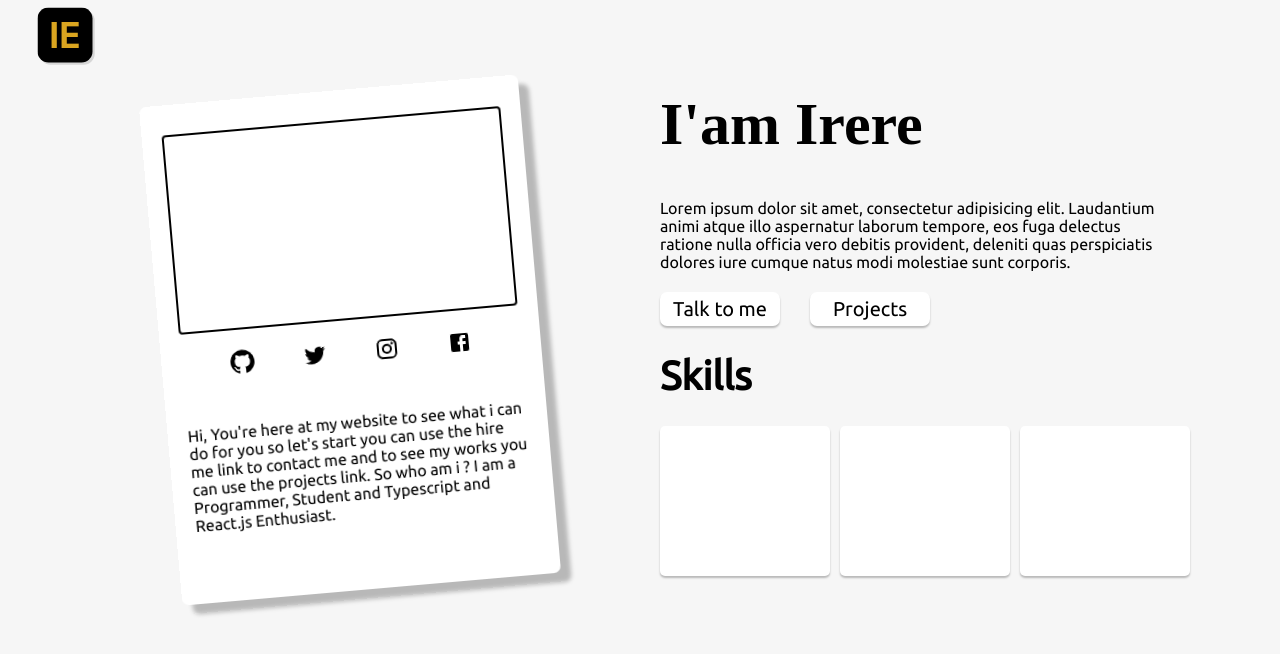
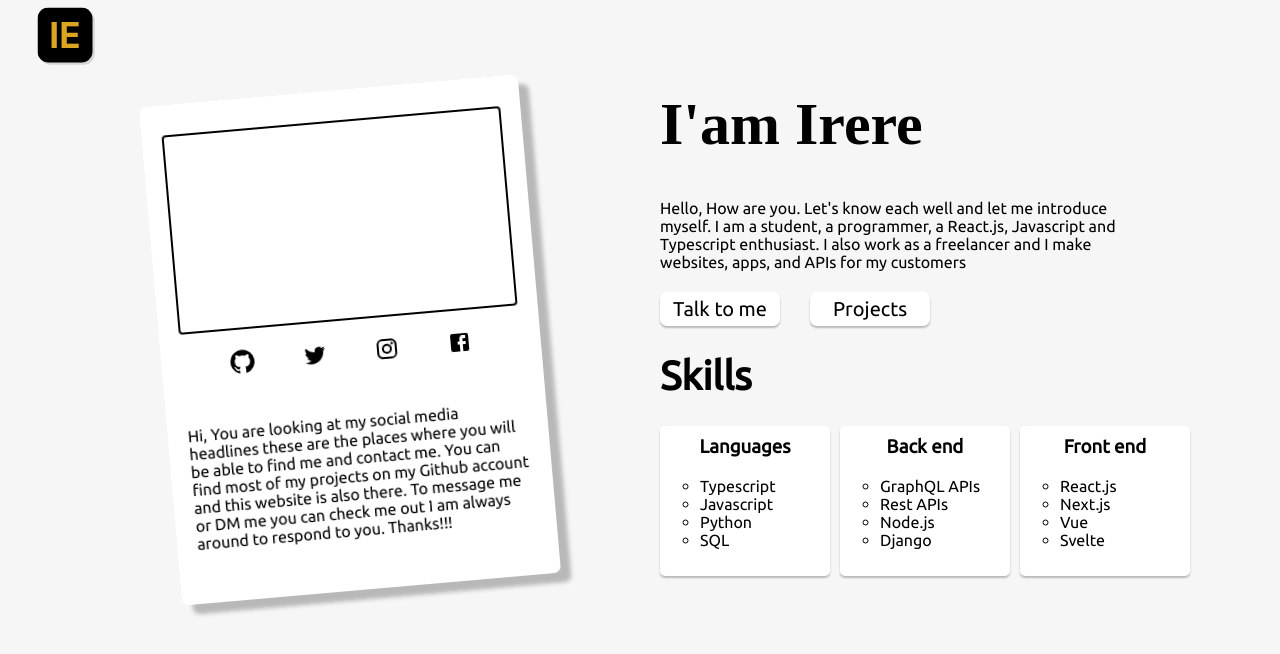
Before and after one commit to Irere123/My-Portfolio-v0, a Next.js app: page / in a window 1280 px wide. Shown: the top 654 px of the page. Built offline with nearby package versions, Linux system fonts and the light colour scheme.

Commit message:
feat: introduction and skills have been finishes

```diff
--- a/components/About.js
+++ b/components/About.js
@@ -13,10 +13,10 @@ function About() {
       </div>
       <div className={styles.AboutText}>
         <h4>
-          Lorem ipsum dolor sit amet, consectetur adipisicing elit. Laudantium
-          animi atque illo aspernatur laborum tempore, eos fuga delectus ratione
-          nulla officia vero debitis provident, deleniti quas perspiciatis
-          dolores iure cumque natus modi molestiae sunt corporis.
+          Hello, How are you. Let's know each well and let me introduce myself.
+          I am a student, a programmer, a React.js, Javascript and Typescript
+          enthusiast. I also work as a freelancer and I make websites, apps, and
+          APIs for my customers
         </h4>
       </div>
       <div className={styles.ContactButton}>
@@ -31,9 +31,39 @@ function About() {
         <h1>Skills</h1>
       </div>
       <div className={styles.SkillsContainer}>
-        <div className={styles.SkillCard}></div>
-        <div className={styles.SkillCard}></div>
-        <div className={styles.SkillCard}></div>
+        <div className={styles.SkillCard}>
+          <h3 className={styles.SkillCategory}>Languages</h3>
+          <div className={styles.SkillsList}>
+            <ul>
+              <li>Typescript</li>
+              <li>Javascript</li>
+              <li>Python</li>
+              <li>SQL</li>
+            </ul>
+          </div>
+        </div>
+        <div className={styles.SkillCard}>
+          <h3 className={styles.SkillCategory}>Back end</h3>
+          <div className={styles.SkillsList}>
+            <ul>
+              <li>GraphQL APIs</li>
+              <li>Rest APIs</li>
+              <li>Node.js</li>
+              <li>Django</li>
+            </ul>
+          </div>
+        </div>
+        <div className={styles.SkillCard}>
+          <h3 className={styles.SkillCategory}>Front end</h3>
+          <div className={styles.SkillsList}>
+            <ul>
+              <li>React.js</li>
+              <li>Next.js</li>
+              <li>Vue</li>
+              <li>Svelte</li>
+            </ul>
+          </div>
+        </div>
       </div>
     </div>
   );
--- a/components/Card.js
+++ b/components/Card.js
@@ -41,10 +41,11 @@ function Card() {
         </div>
         <div className={styles.cardText}>
           <p>
-            Hi, You're here at my website to see what i can do for you so let's
-            start you can use the hire me link to contact me and to see my works
-            you can use the projects link. So who am i ? I am a Programmer,
-            Student and Typescript and React.js Enthusiast.
+            Hi, You are looking at my social media headlines these are the
+            places where you will be able to find me and contact me. You can
+            find most of my projects on my Github account and this website is
+            also there. To message me or DM me you can check me out I am always
+            around to respond to you. Thanks!!!
           </p>
         </div>
       </div>
--- a/styles/Home.module.css
+++ b/styles/Home.module.css
@@ -172,6 +172,12 @@
   width: 170px;
   height: 150px;
   border-radius: 5px;
+  cursor: pointer;
+  transition: transfrom 100ms ease-in-out;
+}
+
+.SkillCard:hover {
+  transform: scale(1.09);
 }
 
 .MoreButton {
@@ -183,6 +189,21 @@
   justify-content: center;
   align-items: center;
   margin-top: 40px;
+}
+
+.SkillCategory {
+  display: flex;
+  justify-content: center;
+  font-family: "Ubuntu", Calibri;
+  margin-top: 10px;
+}
+
+.SkillsList {
+  font-family: "Ubuntu", Calibri;
+}
+
+.SkillsList > ul {
+  list-style: circle;
 }
 
 /* Small screen */
--- a/styles/Projects.module.css
+++ b/styles/Projects.module.css
@@ -5,7 +5,7 @@
 .Projects > h1 {
   margin-left: 10px;
   font-weight: 600;
-  font-family: Calibri;
+  font-family: "Ubuntu", Calibri;
 }
 
 .ProjectsCards {
@@ -23,6 +23,7 @@
   width: 300px;
   height: 300px;
   padding: 10px 20px;
+  box-shadow: 0px 2px 2px rgba(0, 0, 0, 0.25);
 }
 
 .ProjectCard > h1 {
```
Also changed, not shown: pages/projects.js (+9 -1 lines).
